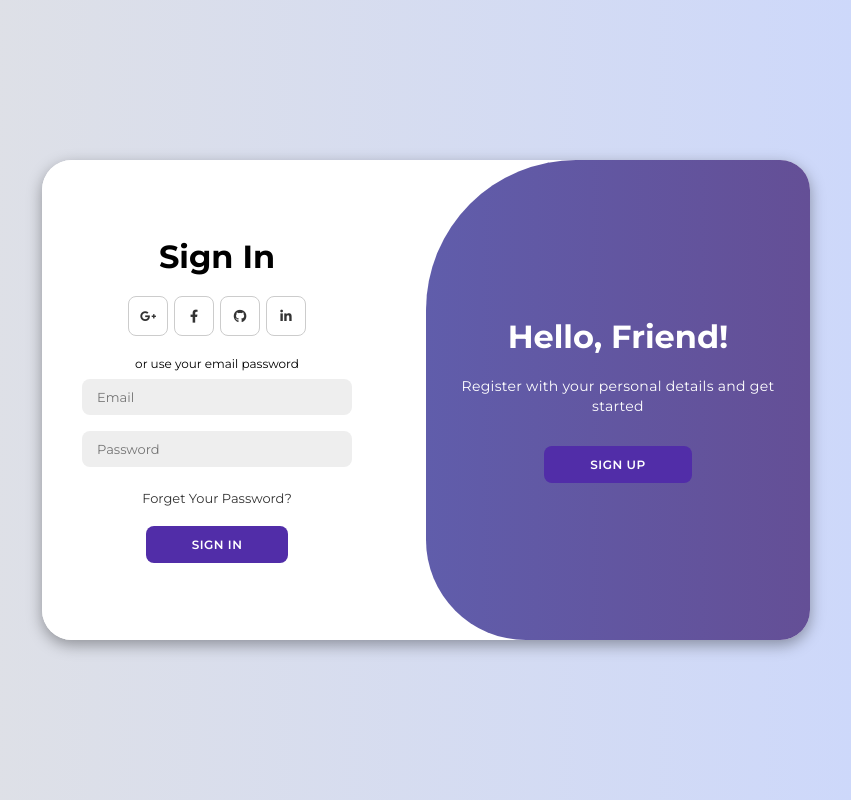
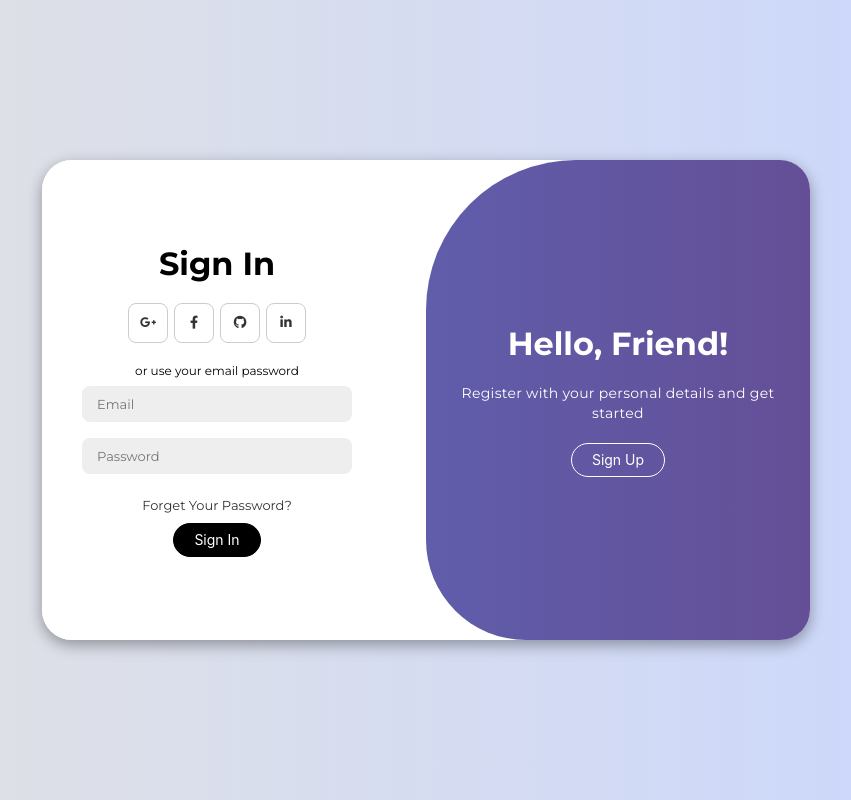
Before and after one commit to HUIXIN-TW/NotionSyncGCalFrontend, a Next.js app: page /authflow in a window 1280 px wide. Shown: the whole page, without its empty margins (214-1065 px from the left). Built offline with nearby package versions, Linux system fonts and the light colour scheme.

Commit message:
add button

```diff
--- a/src/app/authflow/page.jsx
+++ b/src/app/authflow/page.jsx
@@ -5,6 +5,7 @@ import { useState } from "react";
 import styles from "@styles/authflow.module.css";
 import SignUpForm from "@components/SignUpForm";
 import SignInForm from "@components/SignInForm";
+import Button from "@components/Button";
 
 const AuthFlow = () => {
   const [isSignUpActive, setIsSignUpActive] = useState(false);
@@ -43,12 +44,13 @@ const AuthFlow = () => {
           >
             <h1>Welcome Back!</h1>
             <p>Enter your personal details and start your journey with us</p>
-            <button id="login">Sign In</button>
+            <Button text="Sign In" type="button" className="outline_btn" onClick={() => alert("Not finish")}></Button>
+
           </div>
           <div className={`${styles.toggle_panel} ${styles.toggle_right}`}>
             <h1>Hello, Friend!</h1>
             <p>Register with your personal details and get started</p>
-            <button id="register">Sign Up</button>
+            <Button text="Sign Up" type="button" className="outline_btn" onClick={() => alert("Not finish")}></Button>
           </div>
         </div>
       </div>
--- a/src/components/SignInForm.jsx
+++ b/src/components/SignInForm.jsx
@@ -1,6 +1,7 @@
 "use client";
 
 import styles from "@styles/authflow.module.css";
+import Button from "@components/Button";
 
 const SignInForm = () => {
   return (
@@ -24,7 +25,7 @@ const SignInForm = () => {
       <input type="email" placeholder="Email" />
       <input type="password" placeholder="Password" />
       <a href="#">Forget Your Password?</a>
-      <button>Sign In</button>
+      <Button text="Sign In" type="button" className="black_btn" onClick={() => alert("Not finish")}></Button>
     </form>
   );
 };
--- a/src/components/SignUpForm.jsx
+++ b/src/components/SignUpForm.jsx
@@ -1,6 +1,7 @@
 "use client";
 
 import styles from "@styles/authflow.module.css";
+import Button from "@components/Button";
 
 const SignUpForm = () => {
   return (
@@ -24,7 +25,7 @@ const SignUpForm = () => {
       <input type="text" placeholder="Name" />
       <input type="email" placeholder="Email" />
       <input type="password" placeholder="Password" />
-      <button>Sign Up</button>
+      <Button text="Sign Up" type="button" className="balck_btn" onClick={() => alert("Not finish")}></Button>
     </form>
   );
 };
--- a/src/styles/authflow.module.css
+++ b/src/styles/authflow.module.css
@@ -25,25 +25,6 @@
   font-size: 13px;
   text-decoration: none;
   margin: 15px 0 10px;
-}
-
-.container button {
-  background-color: #512da8;
-  color: #fff;
-  font-size: 12px;
-  padding: 10px 45px;
-  border: 1px solid transparent;
-  border-radius: 8px;
-  font-weight: 600;
-  letter-spacing: 0.5px;
-  text-transform: uppercase;
-  margin-top: 10px;
-  cursor: pointer;
-}
-
-.container button.hidden {
-  background-color: transparent;
-  border-color: #fff;
 }
 
 .container form {
--- a/src/styles/button.module.css
+++ b/src/styles/button.module.css
@@ -24,13 +24,13 @@
 
 .outline_btn {
   border-radius: 9999px;
-  border: 1px solid black;
+  border: 1px solid white;
   background-color: transparent;
   padding-top: 0.375rem;
   padding-bottom: 0.375rem;
   padding-left: 1.25rem;
   padding-right: 1.25rem;
-  color: black;
+  color: white;
   transition: all 150ms linear;
   text-align: center;
   font-size: 0.875rem;
@@ -42,6 +42,7 @@
 }
 
 .outline_btn:hover {
+  border: 1px solid black;
   background-color: black;
   color: white;
 }
```
